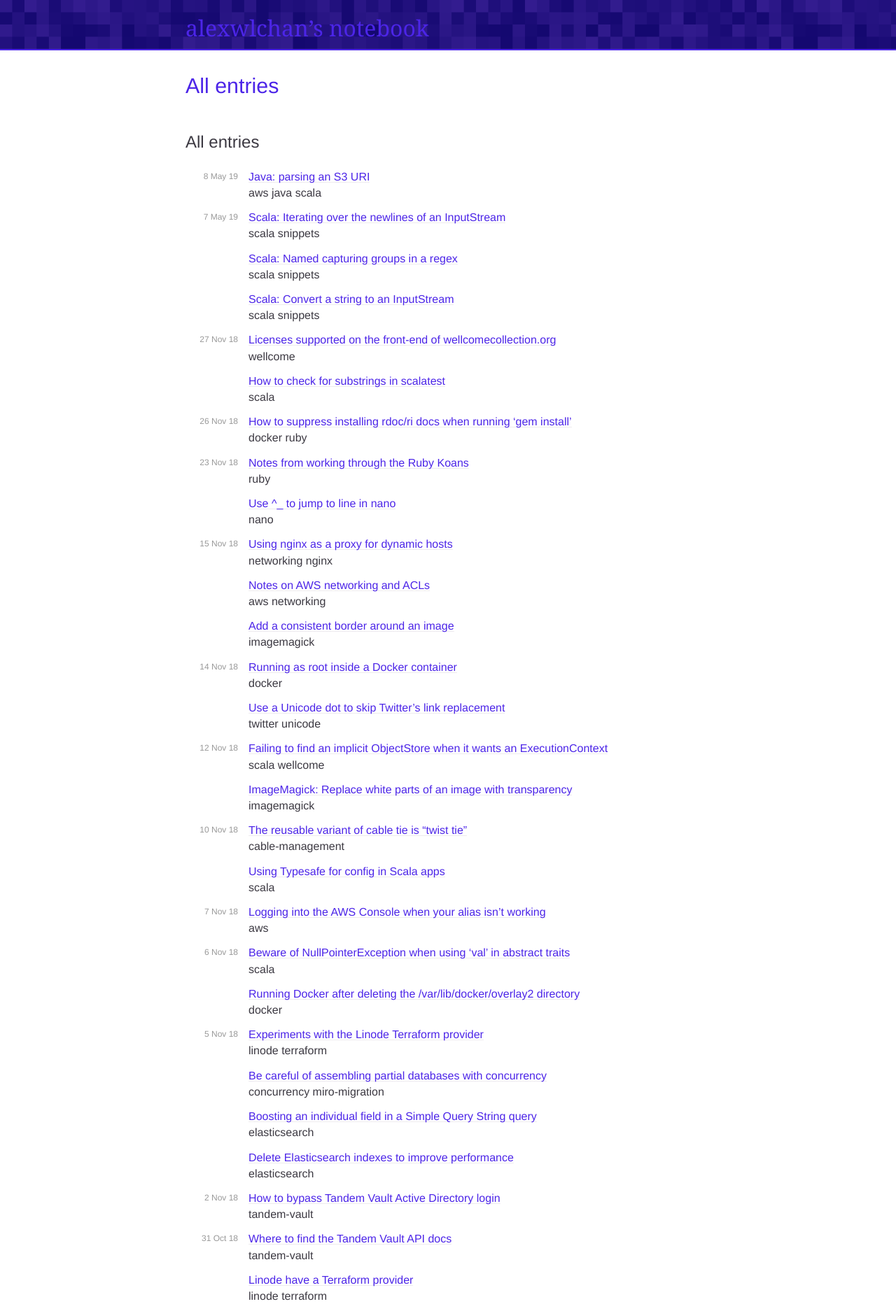
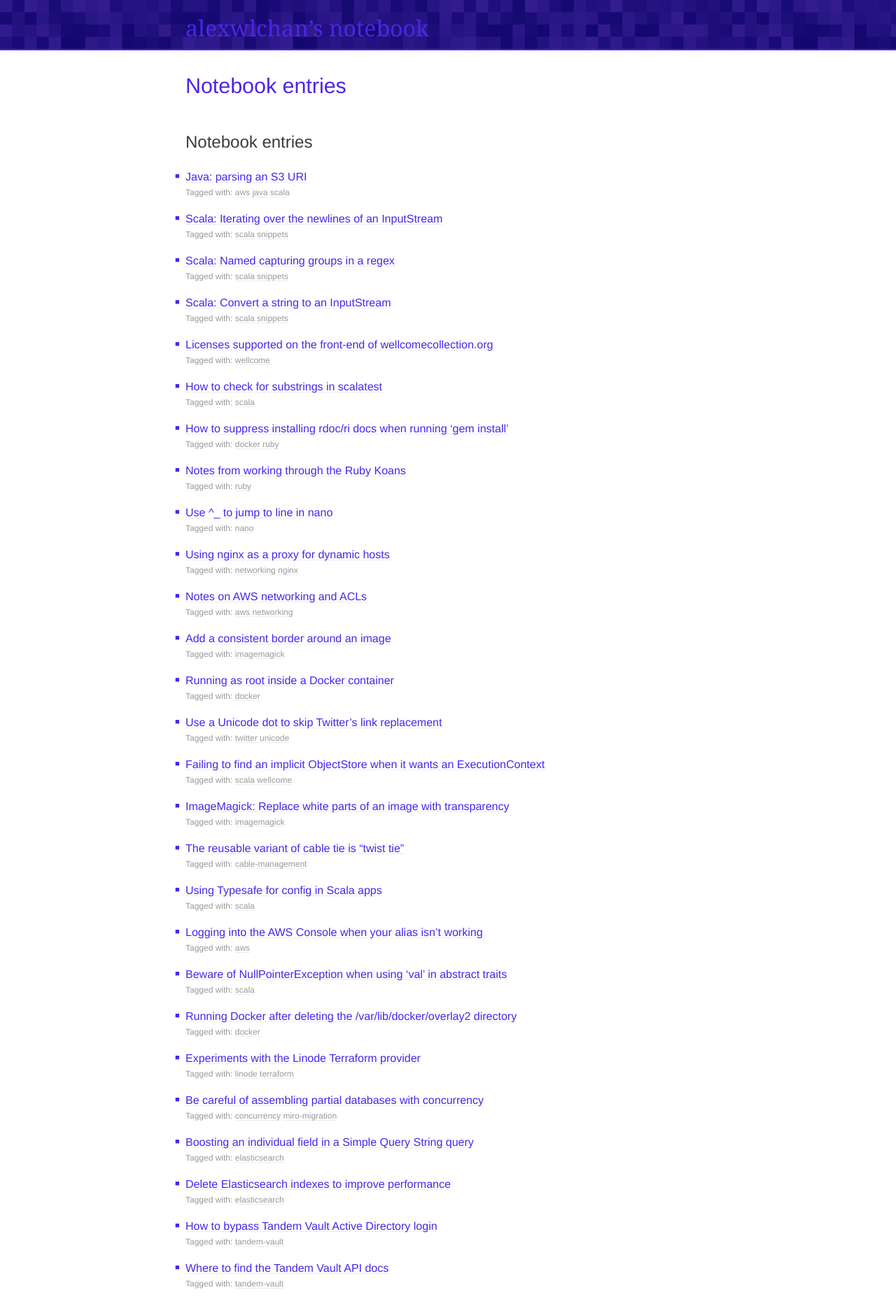
Before and after one commit to alexwlchan/notebook.alexwlchan.net, a Jekyll site: the page built from src/index.md, in a window 1280 px wide. Shown: the top 1864 px of the page at 70% size. Built offline with Jekyll 4.4.1, drawn with Linux system fonts in a browser that asks for light colours; our own code applies the rules of GitHub Pages for plain Markdown files; some of the changed text lies outside the part shown.

Commit message:
Get a working tag filter implementation

```diff
--- a/src/_includes/head.html
+++ b/src/_includes/head.html
@@ -28,6 +28,8 @@
 
   {% include socialgraph.html %}
 
+  <script src="/static/notebook.js" type="text/javascript"></script>
+
   <!-- Analytics -->
   <script src="/analytics/a.js" type="text/javascript"></script>
 </head>
--- a/src/_includes/post_content.html
+++ b/src/_includes/post_content.html
@@ -21,7 +21,7 @@
       <li class="post__tags">Tagged with
         {% assign sorted_tags = post.tags | sort %}
         {% for tag in sorted_tags %}
-          <a href="/tags#tag__{{ tag }}" class="tag_{{ tag }}">#{{ tag }}</a>{% if forloop.index != tag_count %}, {% endif %}
+          <a href="/tags#tag__{{ tag }}" class="tag_{{ tag }}">{{ tag }}</a>{% if forloop.index != tag_count %}, {% endif %}
         {% endfor %}
       </li>
       {% endif %}
--- a/src/_scss/_archive.scss
+++ b/src/_scss/_archive.scss
@@ -1,24 +1,69 @@
-$index-left-column: 75px;
-$index-gutter-column: 15px;
+#notebook_index {
+  margin-bottom: 1.2em;
+  padding-left: 0px;
 
-#notebook_index {
-  list-style-type: none;
-  padding-left: 0px !important;
-  margin-bottom: 1.2em;
+  li {
+    list-style-type: none;
 
-  .notebook_index__date {
-    width: $index-left-column;
-    float: left;
-    display: inline-block;
-    text-align: right;
+    &:before {
+      content: '\25A0';
+      display: block;
+      position: relative;
+      max-width:  0;
+      max-height: 0;
+      left: -15px;
+      top: -1px;
+      color: $primary-color;
+      font-size: 11px;
+    }
+  }
+
+  .notebook_index__tags {
     font-size: 75%;
     color: $accent-grey;
-  }
-  .notebook_index__url {
-    margin-left: $index-left-column + $index-gutter-column;
+
+    a, a:visited {
+      color: $accent-grey;
+
+      &:hover {
+        color: darken($accent-grey, 25%);
+      }
+    }
   }
 
   li:not(:last-child) {
-    margin-bottom: 0.75em;
+    margin-bottom: 0.85em;
   }
 }
+
+#notebook_filters {
+  @include purple_box();
+  @include fullwidth_box();
+
+  display: none;
+
+  .tag_filter {
+    margin-left:  0.25rem;
+    margin-right: 0.4rem;
+    font-weight: bold;
+
+    a.remove_tag {
+      font-weight: normal;
+      color: #d01c11;
+      background-image: none;
+      padding-left: 3px;
+
+      &::before {
+        content: "[";
+      }
+
+      &::after {
+        content: "]";
+      }
+
+      &:hover {
+        text-decoration: underline;
+      }
+    }
+  }
+}
--- a/src/_scss/_code.scss
+++ b/src/_scss/_code.scss
@@ -1,10 +1,7 @@
 code, pre {
-  background-color: rgba(114, 83, 237, 0.04);
+  @include purple_box();
   font-family: $mono-font;
   overflow-x: auto;
-
-  border: $sidebar-border-width solid rgba(114, 83, 237, 0.45);
-  border-radius: 5px;
 }
 
 code {
@@ -24,15 +21,7 @@ code {
 }
 
 pre {
-  padding: ($default-padding / 2) ($default-padding * 0.6 - $sidebar-border-width);
-  line-height: $line-height * $code-scaling-factor * 1.08;
-
-  margin-left:  -$default-padding * 0.6;
-  margin-right: -$default-padding * 0.6;
-
-  @media screen and (max-width: $max-width + $default-padding * 3) {
-    margin-left: 0px;
-  }
+  @include fullwidth_box();
 
   // This ensures that code blocks don't get blown up to big sizes
   // on iPhone displays.
--- a/src/_scss/_mixins.scss
+++ b/src/_scss/_mixins.scss
@@ -20,3 +20,21 @@
             user-select: none; /* Non-prefixed version, currently
                                   supported by Chrome and Opera */
 }
+
+@mixin purple_box() {
+  background-color: rgba(114, 83, 237, 0.04);
+  border: $sidebar-border-width solid rgba(114, 83, 237, 0.45);
+  border-radius: 5px;
+}
+
+@mixin fullwidth_box() {
+  padding: ($default-padding / 2) ($default-padding * 0.6 - $sidebar-border-width);
+  line-height: $line-height * $code-scaling-factor * 1.08;
+
+  margin-left:  -$default-padding * 0.6;
+  margin-right: -$default-padding * 0.6;
+
+  @media screen and (max-width: $max-width + $default-padding * 3) {
+    margin-left: 0px;
+  }
+}
--- a/src/index.md
+++ b/src/index.md
@@ -2,44 +2,28 @@
 layout: page
 ---
 
-## All entries
+## Notebook entries
 
-<style>
-  li[class^="not_tagged_with"] {
-    display: none;
-  }
-</style>
-
-<script>
-  function filterToTag(t) {
-
-  }
-</script>
+<div id="notebook_filters">
+  Filtering to notes tagged with
+</div>
 
 <ul id="notebook_index">
 {% for post in site.posts %}
 <li class="{% for tag in post.tags %}tagged_with_{{ tag }} {% endfor %}">
   <div>
-    <div class="notebook_index__date">
-      {% assign post_date = post.date | date: "%-d %b %y" %}
-
-      {% if prev_post_date == nil %}
-        {{ post_date }}
-      {% elsif prev_post_date != post_date %}
-        {{ post_date }}
-      {% endif %}
-
-      {% assign prev_post_date = post_date %}
-    </div>
     <div class="notebook_index__url">
       <a href="{{ post.url }}">{{ post.title | smartify }}</a> <br/>
-      {{ post.summary | smartify }}
-
+    </div>
+    {% if post.tags %}
+    <div class="notebook_index__tags">
+      Tagged with:
       {% assign sorted_tags = post.tags | sort %}
       {% for tag in sorted_tags %}
-        {{ tag }}
+        <a href="#" onclick="filterToTag('{{ tag }}')">{{ tag }}</a>
       {% endfor %}
     </div>
+    {% endif %}
   </div>
 </li>
 {% endfor %}
--- /dev/null
+++ b/src/static/notebook.js
@@ -0,0 +1,65 @@
+function filterToTag(t) {
+  li_tags = document.getElementById("notebook_index").getElementsByTagName("li");
+  for (i = 0; i < li_tags.length; i++) {
+    item = li_tags.item(i);
+
+    if (item.classList.contains("tagged_with_" + t)) {
+      continue;
+    }
+
+    if (item.classList.contains("not_tagged_with_" + t)) {
+      continue;
+    }
+
+    item.classList.add("not_tagged_with_" + t);
+    item.style.display = "none";
+  }
+
+  if (typeof filtered_tags === 'undefined') {
+    filtered_tags = [t];
+  } else {
+    if (filtered_tags.includes(t)) {
+      return;
+    }
+
+    filtered_tags = filtered_tags.concat(t);
+  }
+
+  filters = document.getElementById("notebook_filters");
+  filters.style.display = "block";
+
+  filters.innerHTML += '<span id="tag_filter__' + t + '" class="tag_filter">' + t + '<a class="remove_tag" href="#" onclick=unfilterTag(' + "'" + t + "'" + ')>x</a></span>';
+}
+
+function isUntagged(classList) {
+  for (i = 0; i < classList.length; i++) {
+    if (classList[i].startsWith("not_tagged_with_")) {
+      return false;
+    }
+  }
+  return true;
+}
+
+function unfilterTag(t) {
+  li_tags = document.getElementById("notebook_index").getElementsByTagName("li");
+  for (i = 0; i < li_tags.length; i++) {
+    item = li_tags.item(i);
+
+    if (!item.classList.contains("not_tagged_with_" + t)) {
+      continue;
+    }
+
+    item.classList.remove("not_tagged_with_" + t);
+
+    if (isUntagged(item.classList)) {
+      item.style.display = "list-item";
+    }
+  }
+
+  document.getElementById("tag_filter__" + t).remove();
+  filtered_tags = filtered_tags.filter(function(it) { return it !== t });
+
+  if (filtered_tags.length == 0) {
+    document.getElementById("notebook_filters").style.display = "none";
+  }
+}
```
